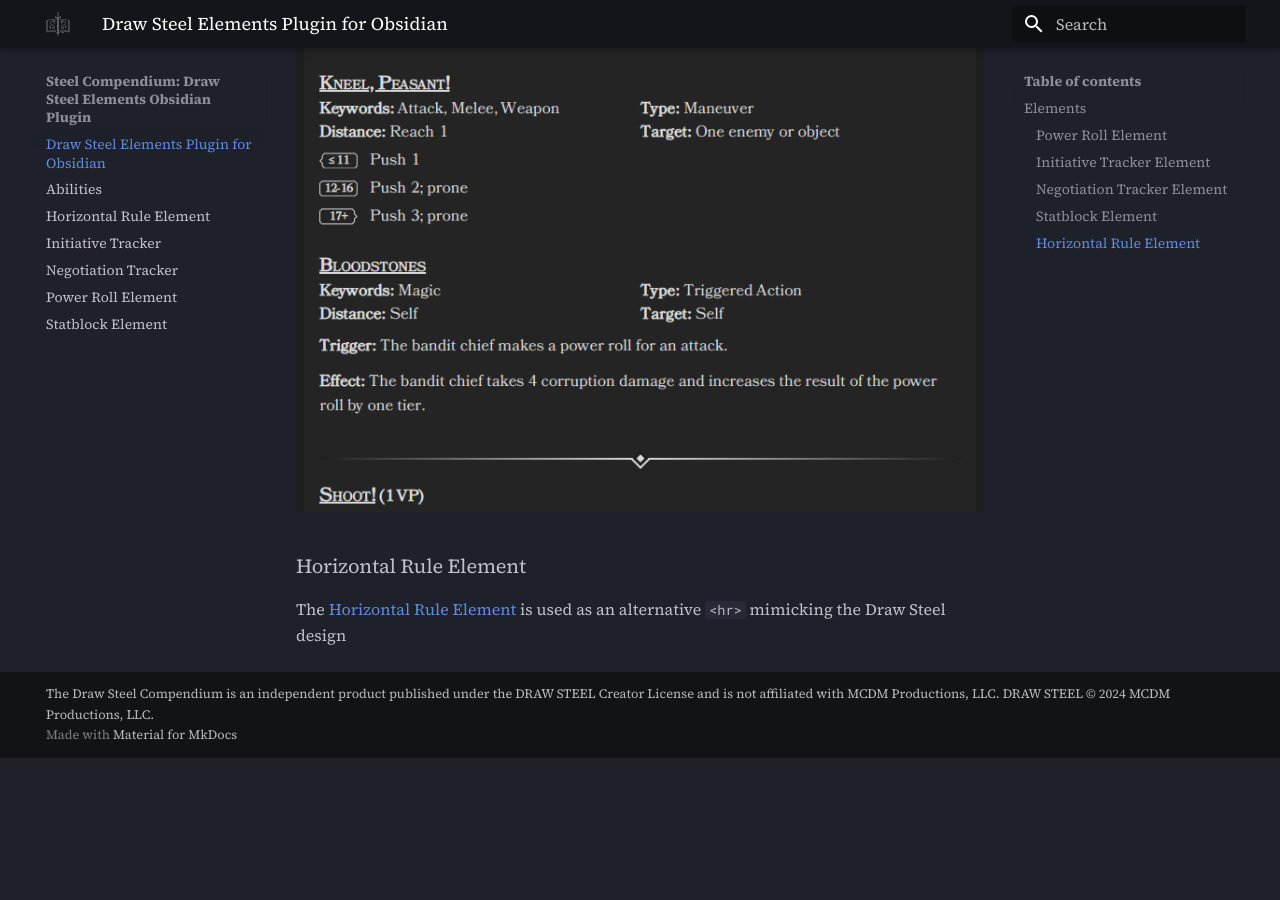
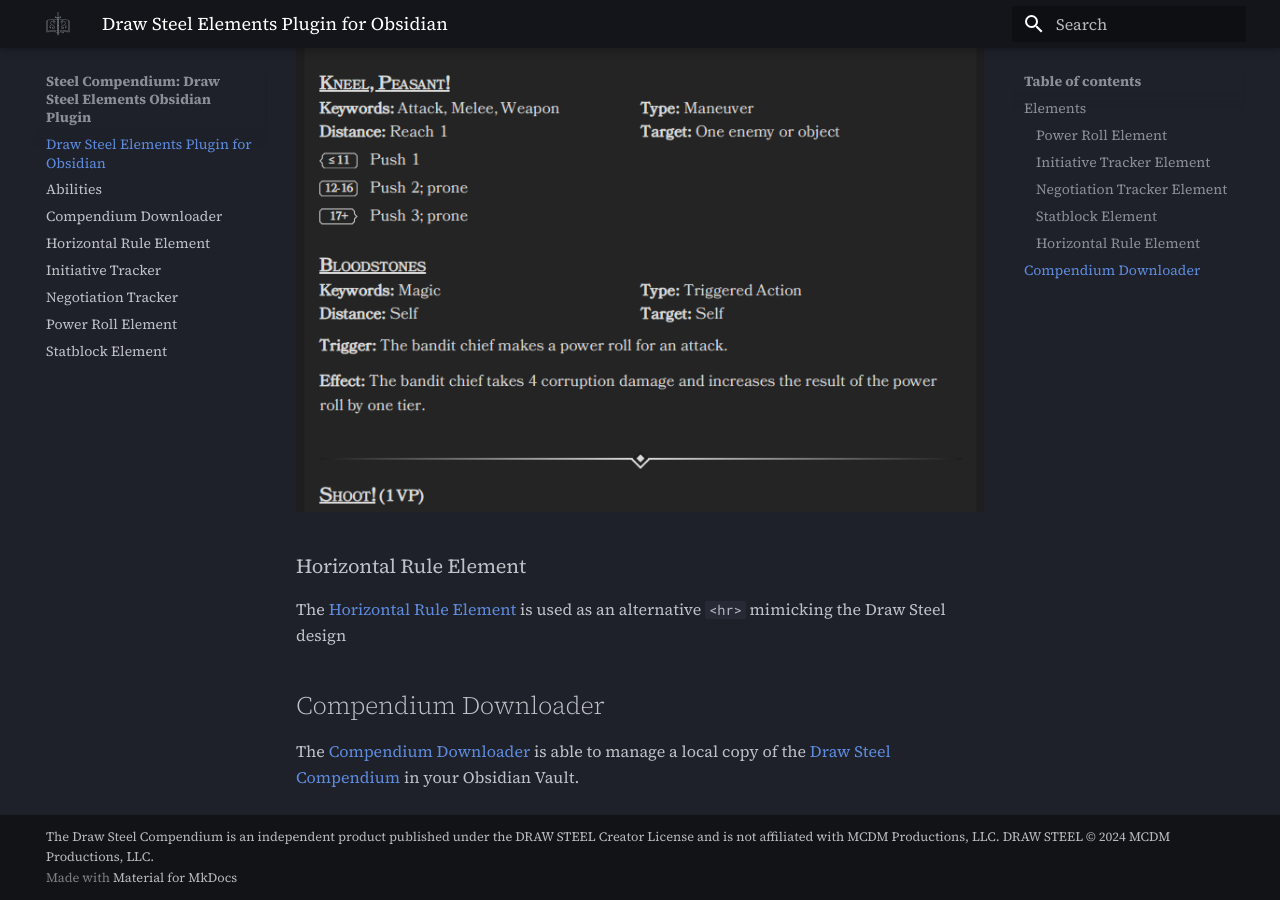
Before and after one commit to SteelCompendium/draw-steel-elements, an MkDocs documentation site: the page built from docs/index.md, in a window 1280 px wide and 900 px high, scrolled down 3926 px. Built offline with MkDocs 1.6.1 and Material for MkDocs 9.7.7, drawn with Linux system fonts in a browser that asks for light colours; comment, search, counter and statistics services are not loaded; before the commit the page ends 4684 px from its top, so only the background shows below that.

Commit message:
Adds docs for compendium download

```diff
--- a/docs/index.md
+++ b/docs/index.md
@@ -37,3 +37,8 @@
 ### Horizontal Rule Element
 
 The [Horizontal Rule Element](horizontal-rule.md) is used as an alternative `<hr>` mimicking the Draw Steel design
+
+## Compendium Downloader
+
+The [Compendium Downloader](compendium-downloader.md) is able to manage a local copy of the
+[Draw Steel Compendium](https://steelcompendium.io/compendium) in your Obsidian Vault.
```
Also changed, not shown: docs/compendium-downloader.md (added, +28 -0 lines), docs/Media/compendium.png (added).
